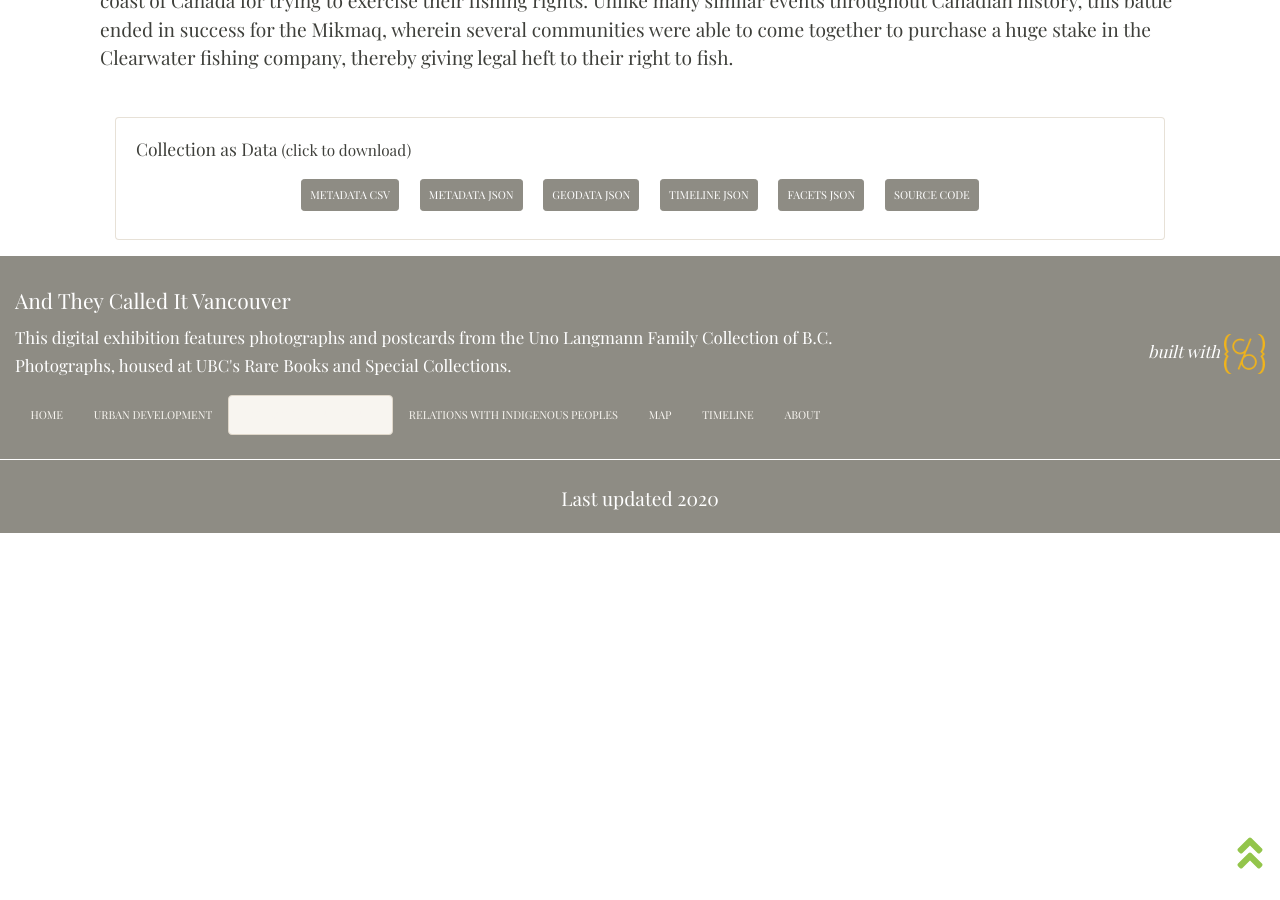
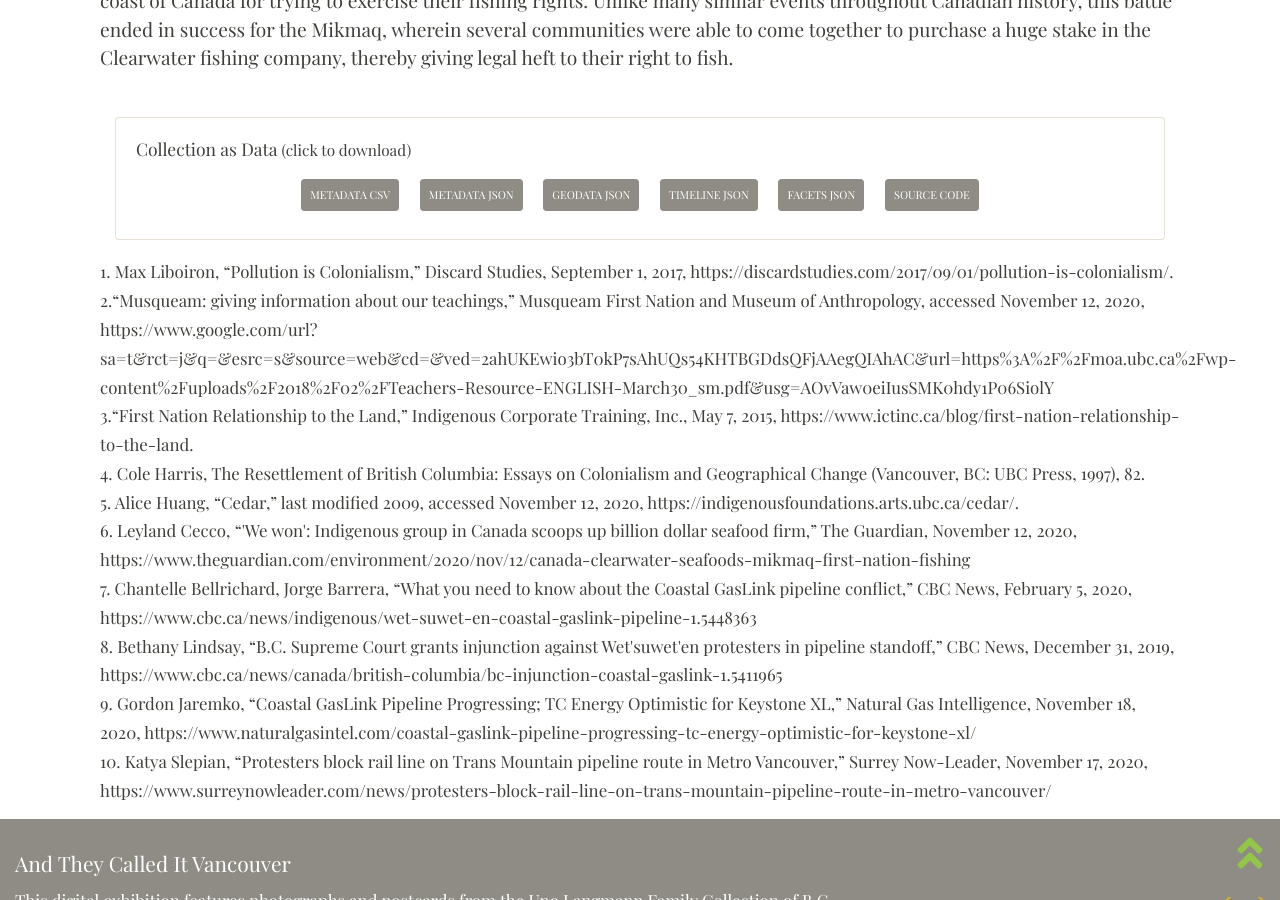
Before and after one commit to ashlynnprasad/langmann-2021, a Jekyll site: the page built from pages/environmentalimpact.md, in a window 1280 px wide and 900 px high, scrolled down 5663 px. Built offline with Jekyll 4.4.1, drawn with Linux system fonts in a browser that asks for light colours; nearby versions of some CDN libraries; before the commit the page ends 6196 px from its top, so only the background shows below that.

Commit message:
added footnotes

```diff
--- a/pages/environmentalimpact.md
+++ b/pages/environmentalimpact.md
@@ -102,3 +102,14 @@
     {% include index/data-download.html %}
 
   </div>
+
+<small> 1. Max Liboiron, “Pollution is Colonialism,” Discard Studies, September 1, 2017, https://discardstudies.com/2017/09/01/pollution-is-colonialism/.<br>
+  2.“Musqueam: giving information about our teachings,” Musqueam First Nation and Museum of Anthropology, accessed November 12, 2020, https://www.google.com/url?sa=t&rct=j&q=&esrc=s&source=web&cd=&ved=2ahUKEwio3bT0kP7sAhUQs54KHTBGDdsQFjAAegQIAhAC&url=https%3A%2F%2Fmoa.ubc.ca%2Fwp-content%2Fuploads%2F2018%2F02%2FTeachers-Resource-ENGLISH-March30_sm.pdf&usg=AOvVaw0eiIusSMK0hdy1P06SiolY <br>
+  3.“First Nation Relationship to the Land,” Indigenous Corporate Training, Inc., May 7, 2015, https://www.ictinc.ca/blog/first-nation-relationship-to-the-land.<br>
+  4. Cole Harris, The Resettlement of British Columbia: Essays on Colonialism and Geographical Change (Vancouver, BC: UBC Press, 1997), 82.<br>
+  5. Alice Huang, “Cedar,” last modified 2009, accessed November 12, 2020, https://indigenousfoundations.arts.ubc.ca/cedar/.<br>
+  6. Leyland Cecco, “'We won': Indigenous group in Canada scoops up billion dollar seafood firm,” The Guardian, November 12, 2020, https://www.theguardian.com/environment/2020/nov/12/canada-clearwater-seafoods-mikmaq-first-nation-fishing <br>
+  7. Chantelle Bellrichard, Jorge Barrera, “What you need to know about the Coastal GasLink pipeline conflict,” CBC News, February 5, 2020, https://www.cbc.ca/news/indigenous/wet-suwet-en-coastal-gaslink-pipeline-1.5448363 <br>
+  8. Bethany Lindsay, “B.C. Supreme Court grants injunction against Wet'suwet'en protesters in pipeline standoff,” CBC News, December 31, 2019, https://www.cbc.ca/news/canada/british-columbia/bc-injunction-coastal-gaslink-1.5411965 <br>
+  9. Gordon Jaremko, “Coastal GasLink Pipeline Progressing; TC Energy Optimistic for Keystone XL,” Natural Gas Intelligence, November 18, 2020, https://www.naturalgasintel.com/coastal-gaslink-pipeline-progressing-tc-energy-optimistic-for-keystone-xl/ <br>
+  10. Katya Slepian, “Protesters block rail line on Trans Mountain pipeline route in Metro Vancouver,” Surrey Now-Leader, November 17, 2020, https://www.surreynowleader.com/news/protesters-block-rail-line-on-trans-mountain-pipeline-route-in-metro-vancouver/ </small>
```
